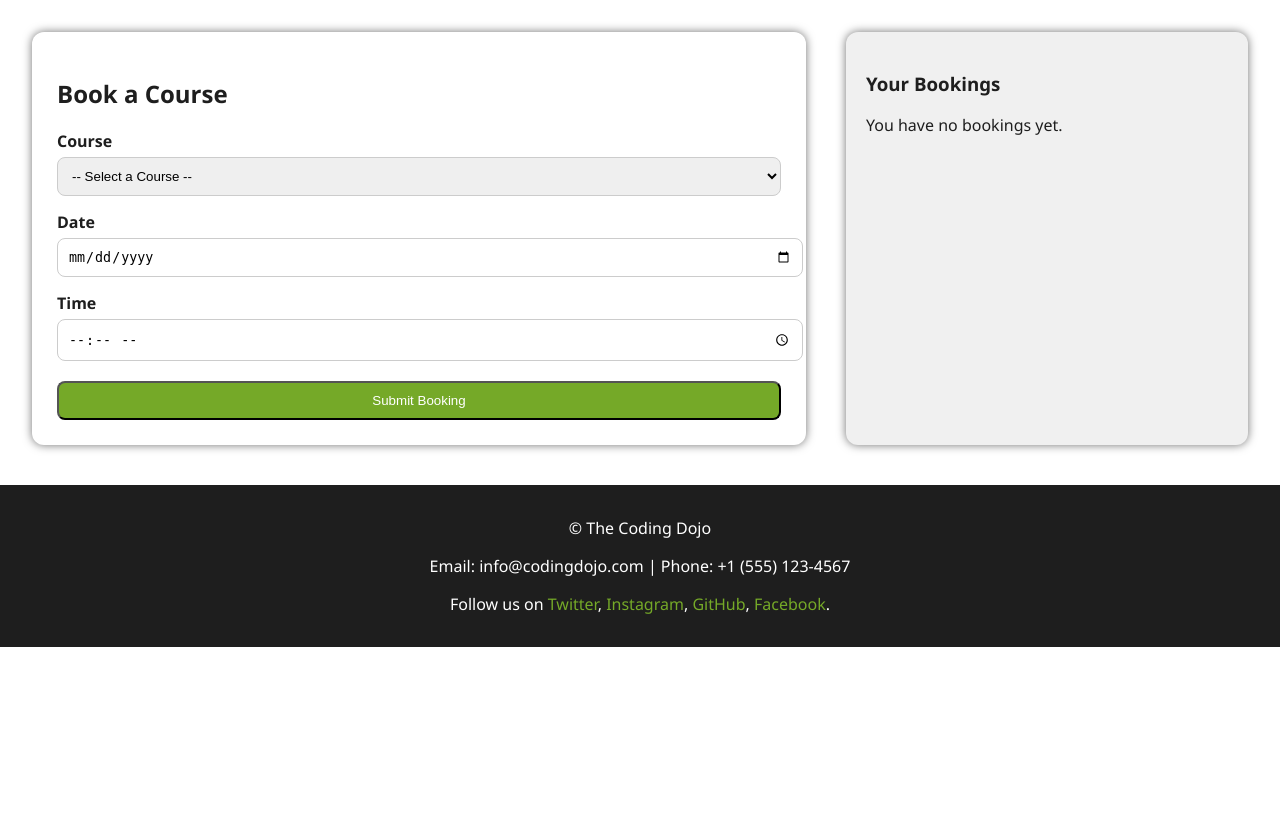
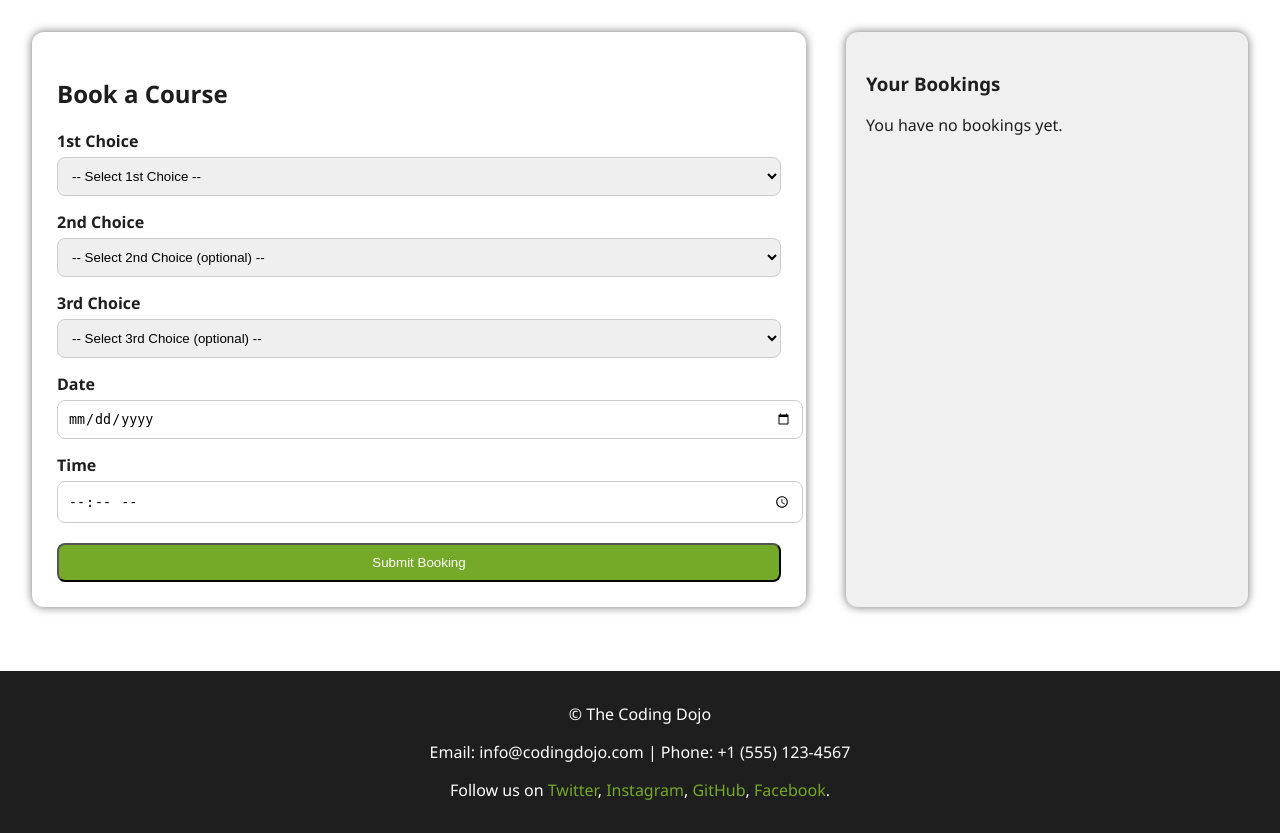
Before and after one commit to 24CowdryA008/dojo-project-design, a Flask app: page /bookings in a window 1280 px wide. Shown: the part 153-986 px from the top of the page. Before the commit the page ends 800 px from the top, so only its background shows below. Run offline with Flask 3, Linux system fonts and the light colour scheme; a user stored in the database is signed in; data comes from the database, SQL or seed files in the repository; both versions use the stored data as it was after the commit.

Commit message:
multiple choices for bookings
Expanded the bookings system to allow users to select up to three course choices per booking. Updated the database schema, backend logic, and booking form to support 'choice1', 'choice2', and 'choice3' fields, while maintaining backward compatibility with the legacy 'course' column. Improved the display of bookings to show all selected choices. Also added a favicon and made minor style and content enhancements.

```diff
--- a/create_bookingdb.py
+++ b/create_bookingdb.py
@@ -9,6 +9,8 @@ CREATE TABLE IF NOT EXISTS bookings (
     id INTEGER PRIMARY KEY AUTOINCREMENT,
     user_id INTEGER NOT NULL,
     course TEXT NOT NULL,
+    course2 TEXT,
+    course3 TEXT,
     date TEXT NOT NULL,
     time TEXT NOT NULL
 )
--- a/main.py
+++ b/main.py
@@ -7,9 +7,26 @@ from config import Config
 
 create_database()
 
-# -------------------
+# Ensure bookings table has choice columns (migration)
+def ensure_bookings_schema():
+    conn = sqlite3.connect("bookings.db")
+    c = conn.cursor()
+    c.execute("PRAGMA table_info(bookings)")
+    existing = [row[1] for row in c.fetchall()]
+    for col in ("choice1", "choice2", "choice3"):
+        if col not in existing:
+            try:
+                c.execute(f"ALTER TABLE bookings ADD COLUMN {col} TEXT")
+            except Exception:
+                pass
+    conn.commit()
+    conn.close()
+
+ensure_bookings_schema()
+
+# --------------------------------------------------
 # Flask App Setup
-# -------------------
+# --------------------------------------------------
 app = Flask(__name__)
 app.config.from_object(Config)
 app.secret_key = app.config.get('SECRET_KEY') or 'dev-secret-key'
@@ -26,7 +43,7 @@ def get_db_connection():
 def get_user_bookings(user_id):
     conn = sqlite3.connect("bookings.db")
     c = conn.cursor()
-    c.execute("SELECT id, course, date FROM bookings WHERE user_id = ?", (user_id,))
+    c.execute("SELECT id, choice1, choice2, choice3, date, time FROM bookings WHERE user_id = ?", (user_id,))
     bookings = c.fetchall()
     conn.close()
     return bookings
@@ -49,9 +66,9 @@ def load_user(user_id):
         return User(user_row["id"], user_row["username"], user_row["email"], user_row["password"])
     return None
 
-# ---------------
+# ------------------------------------------------
 # App Routes
-# ---------------
+# ------------------------------------------------
 
 @app.route('/')
 def home():
@@ -69,24 +86,29 @@ def courses():
 @login_required
 def bookings():
     if request.method == 'POST':
-        course = request.form.get('course')
+        choice1 = request.form.get('choice1')
+        choice2 = request.form.get('choice2')
+        choice3 = request.form.get('choice3')
         date = request.form.get('date')
         time = request.form.get('time')
 
+        # Keep legacy 'course' column populated (use first choice)
+        course = choice1 if choice1 else ''
+
         conn = sqlite3.connect("bookings.db")
         c = conn.cursor()
-        c.execute("INSERT INTO bookings (user_id, course, date, time) VALUES (?, ?, ?, ?)",
-                (current_user.id, course, date, time))
+        c.execute("INSERT INTO bookings (user_id, course, choice1, choice2, choice3, date, time) VALUES (?, ?, ?, ?, ?, ?, ?)",
+                (current_user.id, course, choice1, choice2, choice3, date, time))
         conn.commit()
         conn.close()
 
         flash("Your booking has been submitted!", "success")
         return redirect(url_for('bookings'))
 
-    # Fetch bookings including time
+    # Fetch bookings including choices and time
     conn = sqlite3.connect("bookings.db")
     c = conn.cursor()
-    c.execute("SELECT id, course, date, time FROM bookings WHERE user_id = ?", (current_user.id,))
+    c.execute("SELECT id, choice1, choice2, choice3, date, time FROM bookings WHERE user_id = ?", (current_user.id,))
     user_bookings = c.fetchall()
     conn.close()
 
@@ -108,8 +130,7 @@ def cancel_booking(booking_id):
     flash("Booking cancelled.", "info")
     return redirect(url_for("bookings"))
 
-
-
+#This code is so that users can login and register (logging in is required)
 @app.route("/Login", methods=["GET", "POST"])
 def login():
     if request.method == "POST":
--- a/static/styles.css
+++ b/static/styles.css
@@ -55,7 +55,7 @@ nav a:hover {
 
 main {
     flex: 1; /* This ensures the main content fills the available space */
-    padding: 2rem;
+    padding: 2rem 2rem 4rem; /* add extra bottom padding so content has space above the footer */
 }
 
 .intro {
@@ -90,9 +90,11 @@ main {
 .features {
     display: grid;
     grid-template-columns: repeat(2, 1fr); /* two columns to show 2 features per row */
-    gap: 1.5rem;
+    gap: 2rem; /* slightly more space between cards */
+    row-gap: 4rem; /* a bit extra vertical spacing */
     align-items: start; /* ensure items align to the top so they don't sit lower than their row mates */
     grid-auto-rows: 1fr; /* make grid rows equal height */
+    margin-bottom: 3rem; /* space between features and whatever comes below (e.g., footer) */
 }
 
 @media (max-width: 800px) {
@@ -105,7 +107,7 @@ main {
     background-color: var(--white);
     border-radius: 1rem;
     padding: 1.5rem;
-    box-shadow: 0 2px 6px rgba(0,0,0,0.1);
+    box-shadow: 0 2px 6px rgba(0,0,0,0.555);
     display: flex;
     flex-direction: column;
     align-items: stretch; /* stretch to fill grid cell */
@@ -201,6 +203,7 @@ footer a:hover {
 .sidebar ul {
     list-style: none;
     padding: 0;
+}
 
 .sidebar li {
     padding: 10px 0;
--- a/templates/about.html
+++ b/templates/about.html
@@ -6,7 +6,7 @@
 <section class="intro">
     <h2>About Us</h2>
     <p>The Dojo is specially crafted to help 7-17 year olds learn how to begin their coding journey and how to create simple to complex programs in a variety of programming languages.</p>
-    <p>We offer affordable sessions to help students and assist them with their computing studies or hobbies with coding and software development.</p>
+    <p>We offer affordable sessions to help students and assist them with their computing studies or hobbies with coding in the form of software development, application development, web design and more.</p>
     <a href="{{ url_for('courses') }}" class="btn">Explore Our Courses</a>
 
 
--- a/templates/basis.html
+++ b/templates/basis.html
@@ -5,6 +5,7 @@
     <meta name="viewport" content="width=device-width, initial-scale=1.0">
     <title>{% block title %}The Coding Dojo{% endblock %}</title>
     <link rel="stylesheet" href="{{ url_for('static', filename='styles.css') }}">
+    <link rel="icon" type="image/png" href="{{ url_for('static', filename='favicon.png') }}">
 </head>
 <body>
     <header>
--- a/templates/bookings.html
+++ b/templates/bookings.html
@@ -16,9 +16,27 @@
         {% endwith %}
 
         <form method="POST">
-            <label>Course</label>
-            <select name="course" required>
-                <option value="">-- Select a Course --</option>
+            <label>1st Choice</label>
+            <select name="choice1" required>
+                <option value="">-- Select 1st Choice --</option>
+                <option>Software Development</option>
+                <option>Hardware Run-through</option>
+                <option>Website Designing</option>
+                <option>Application Development</option>
+            </select>
+
+            <label>2nd Choice</label>
+            <select name="choice2">
+                <option value="">-- Select 2nd Choice (optional) --</option>
+                <option>Software Development</option>
+                <option>Hardware Run-through</option>
+                <option>Website Designing</option>
+                <option>Application Development</option>
+            </select>
+
+            <label>3rd Choice</label>
+            <select name="choice3">
+                <option value="">-- Select 3rd Choice (optional) --</option>
                 <option>Software Development</option>
                 <option>Hardware Run-through</option>
                 <option>Website Designing</option>
@@ -43,9 +61,11 @@
             <ul>
                 {% for b in user_bookings %}
                     <li>
-                        <strong>{{ b[1] }}</strong><br>
-                        Date: {{ b[2] }}<br>
-                        Time: {{ b[3] }}<br>
+                        <strong>1st choice: {{ b[1] }}</strong><br>
+                        2nd choice: {{ b[2] }}<br>
+                        3rd choice: {{ b[3] }}<br>
+                            Date: {{ b[4] }}<br>
+                            Time: {{ b[5] }}<br>
 
                         <a href="{{ url_for('cancel_booking', booking_id=b[0]) }}"
                             class="btn cancel-btn"
```
Also changed, not shown: bookings.db, static/favicon.png (added).
